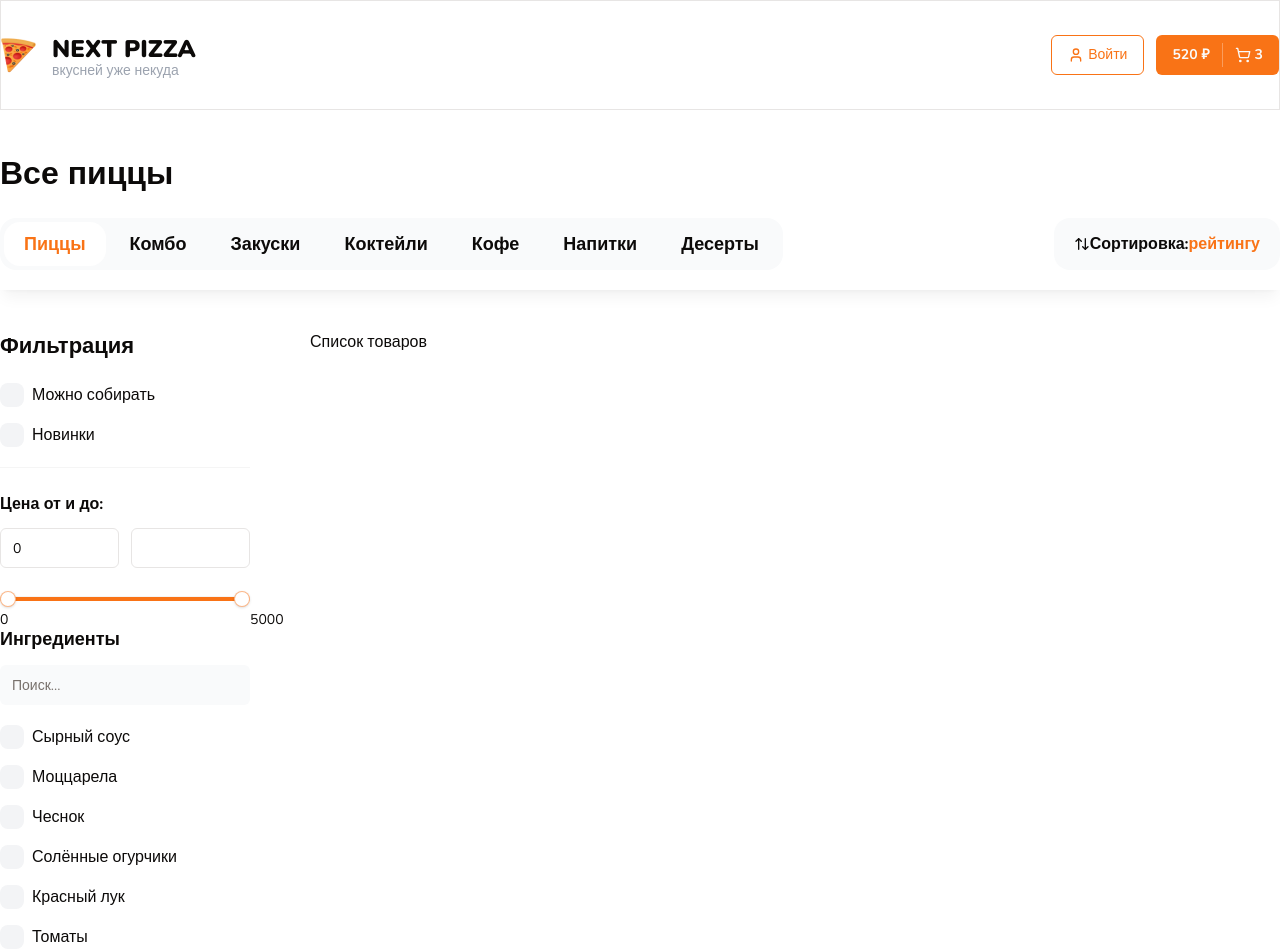
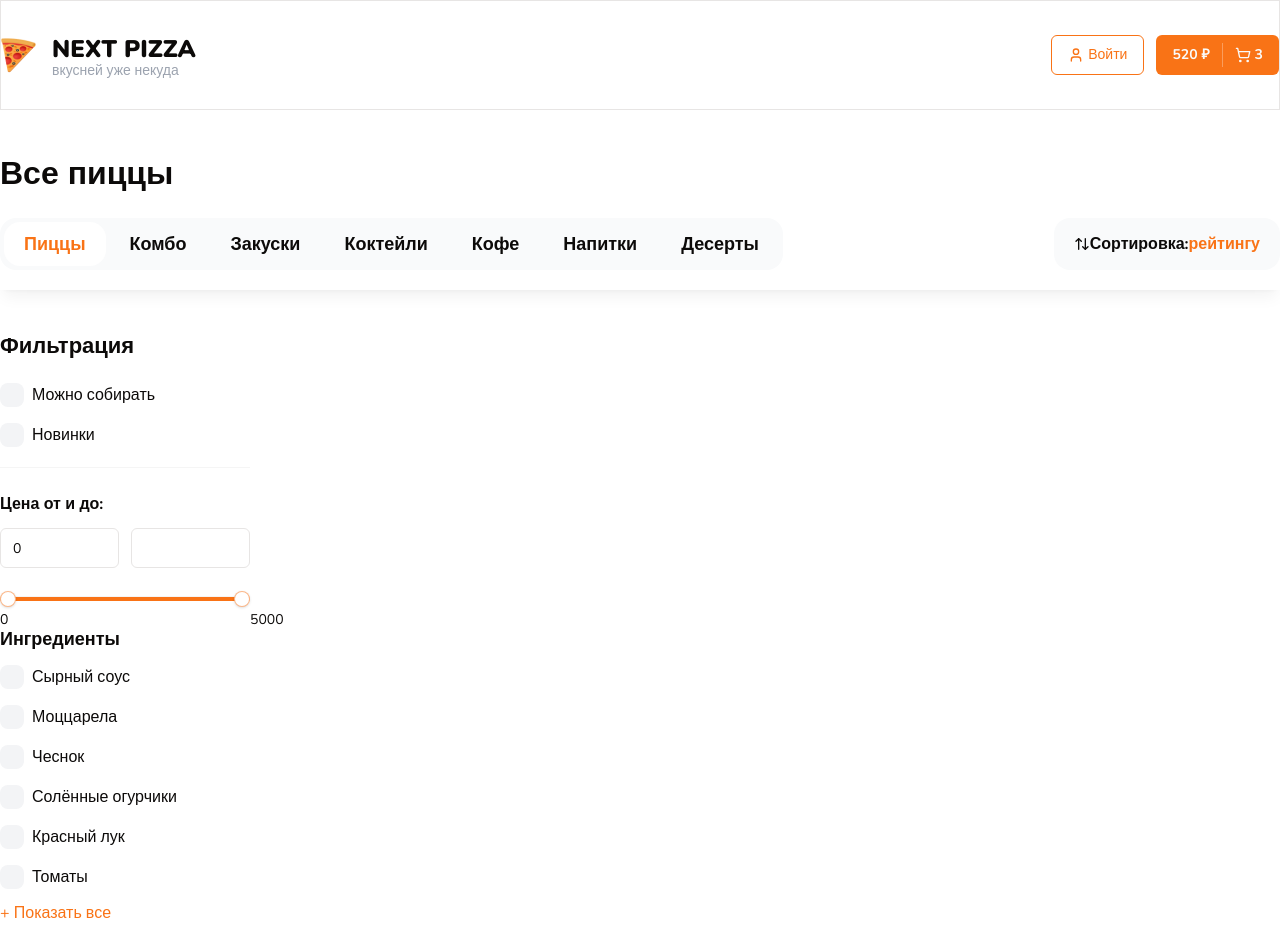
Before and after one commit to Fids2323/next-pizza, a Next.js app: page / in a window 1280 px wide. Shown: the top 952 px of the page. Built offline with nearby package versions, Linux system fonts and the light colour scheme.

Commit message:
search input & product card

```diff
--- a/src/app/page.tsx
+++ b/src/app/page.tsx
@@ -1,4 +1,4 @@
-import { Container, Title, TopBar,Filters} from "@/components/shared";
+import { Container, Title, TopBar,Filters, ProductCard} from "@/components/shared";
 
 
 export default function Home() {
@@ -19,7 +19,7 @@ export default function Home() {
 					{/* List groceries */}
 					<div className="flex-1">
 						<div className="flex flex-col gap-16">
-							Список товаров
+
 						</div>
 					</div>
 				</div>
--- a/src/components/shared/CheckboxFilterGroup.tsx
+++ b/src/components/shared/CheckboxFilterGroup.tsx
@@ -1,4 +1,6 @@
-import React from 'react';
+'use client'
+
+import React, { useState } from 'react';
 import { FilterCheckbox, FilterCheckboxProps } from './FilterCheckbox';
 import { Input } from '../ui';
 
@@ -7,7 +9,7 @@ type Item = FilterCheckboxProps;
 interface Props {
     title:string;
     items:Item[];
-    defaultItems?:Item[];
+    defaultItems:Item[];
     limit?:number;
     searchInputPlaceholder?:string;
     onChange?: (values:string[]) => void;
@@ -24,18 +26,33 @@ export const CheckboxFilterGroup: React.FC<Props> = ({
   onChange,
   defaultValue,
   className}) => {
+
+  const [showAll, setShowAll] = useState(false)
+  const [searchValue, setSearchValue] = useState("");
+
+  const list = showAll ? items.filter((item) => item.text.toLowerCase().includes(searchValue.toLowerCase())) : defaultItems.slice(0,limit);
+
+  const handleChangeSearchInput = ( e:React.ChangeEvent<HTMLInputElement> ) => {
+    setSearchValue(e.target.value)
+  }
+
+
   return (
     <div className={className}>
       <p className='text-lg font-bold mb-3'>{title}</p>
 
-      {/* Input search checkbox */}
-      <div className="mb-5">
-        <Input placeholder={searchInputPlaceholder} className='bg-gray-50 border-none'/>
-      </div>
+    {/* Input search checkbox */}
+    {
+      showAll && (
+        <div className="mb-5">
+          <Input onChange={handleChangeSearchInput} placeholder={searchInputPlaceholder} className='bg-gray-50 border-none'/>
+        </div>
+      )
+    }
 
       {/* List checkbox */}
       <div className="flex flex-col gap-4 pr-2 max-h-96 overflow-auto scrollbar">
-        {items.map((item,index)=>(
+        {list.map((item,index)=>(
           <FilterCheckbox
             key={index}
             text = {item.text}
@@ -46,6 +63,15 @@ export const CheckboxFilterGroup: React.FC<Props> = ({
           />
         ))}
       </div>
+
+        {items.length > limit && (
+          <div className={showAll ? 'border-t border-t-neutral-100 mt-4' : ''}>
+            <button onClick={() => setShowAll( !showAll )} className='text-primary mt-3'>
+              {showAll ? 'Скрыть' : '+ Показать все'}
+            </button>
+          </div>
+        )}
+
     </div>
   );
 };
--- a/src/components/shared/Filters.tsx
+++ b/src/components/shared/Filters.tsx
@@ -86,6 +86,10 @@ export const Filters: React.FC<Props> = ({ className }) => {
             text:'Томаты',
             value:"6",
           },
+          {
+            text:'Зелень',
+            value:"7",
+          },
         ]}/>
 
     </div>
--- /dev/null
+++ b/src/components/shared/ProductCard.tsx
@@ -0,0 +1,42 @@
+import Link from 'next/link';
+import React from 'react';
+import { Title } from './Title';
+import { Button } from '../ui';
+import { Plus } from 'lucide-react';
+
+interface Props {
+id:number;
+name:string;
+price:number;
+imageUrl:string;
+className?: string;
+}
+
+export const ProductCard: React.FC<Props> = ({ id, name, price, imageUrl ,className}) => {
+  return (
+    <div className={className}>
+        <Link href = {`/product/${id}`}>
+            <div className="flex justify-center p-6 bg-secondary rounded-lg h-[260px]">
+                <img className='w-[215px] h-[215px]' src={imageUrl} alt={name} />
+            </div>
+
+            <Title text={name} size='sm' className='mb-1 mt-3 font-bold'/>
+
+            <p className='text-sm text-gray-400'>
+                Цыпленок, моцарелла, сыры чедер и пармезан, сырный соус, томаты, соус альфредо, чеснок
+            </p>
+
+            <div className="flex justify-between items-center mt-4">
+                <span className='text-[20px]'>
+                    от <b>{price} ₽</b>
+                </span>
+
+                <Button variant="secondary" className='text-base font-bold'>
+                    <Plus size={20} className='mr-1'/>
+                    Добавить
+                </Button>
+            </div>
+        </Link>
+    </div>
+  );
+};
--- /dev/null
+++ b/src/components/shared/ProductsGroupList.tsx
@@ -0,0 +1,11 @@
+import React from 'react';
+
+interface Props {
+className?: string;
+}
+
+export const ProductsGroupList: React.FC<Props> = ({ className }) => {
+  return (
+    <div className={className}></div>
+  );
+};
--- a/src/components/shared/index.ts
+++ b/src/components/shared/index.ts
@@ -7,3 +7,5 @@ export { Categories } from './Categories'
 export {Filters} from './Filters'
 export {FilterCheckbox} from './FilterCheckbox'
 export {RangeSlider} from './RangeSlider'
+export {ProductCard} from './ProductCard'
+export {ProductsGroupList} from './ProductsGroupList'
```
Also changed, not shown: .eslintrc.json.
